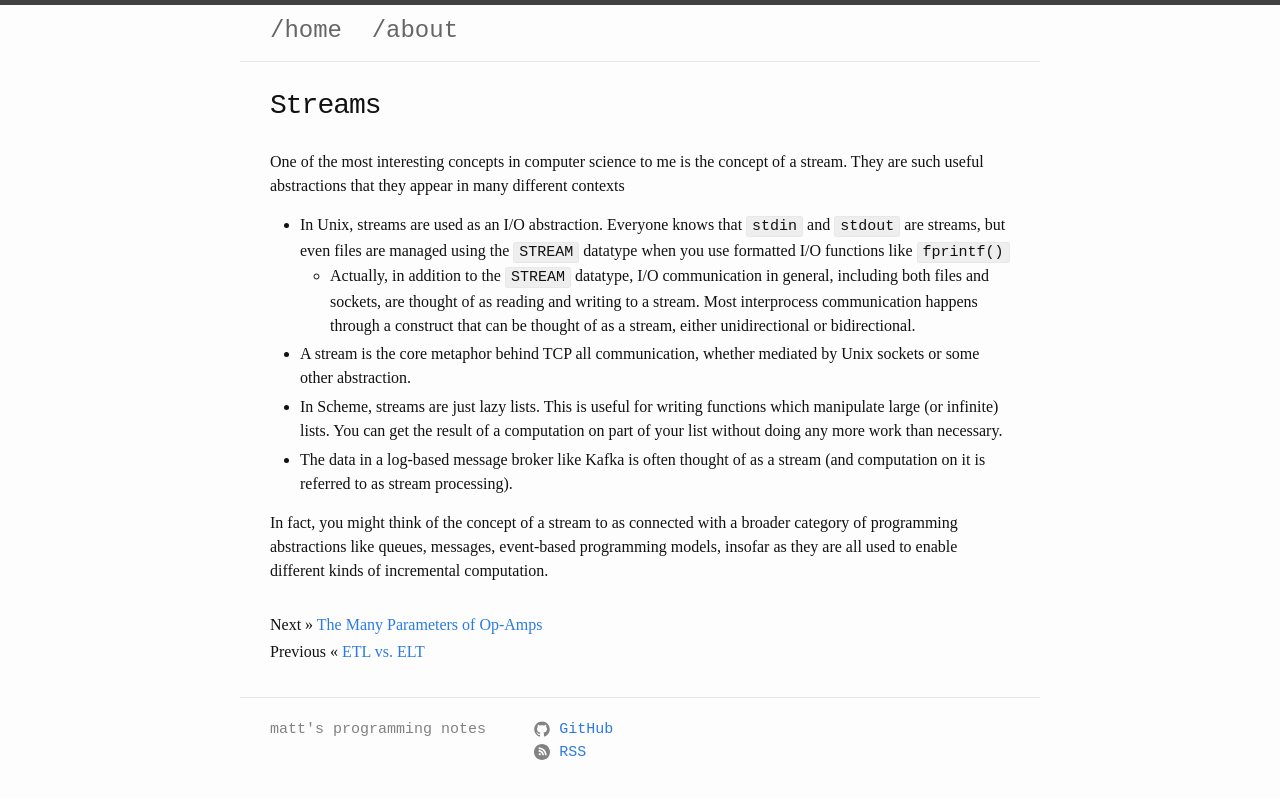
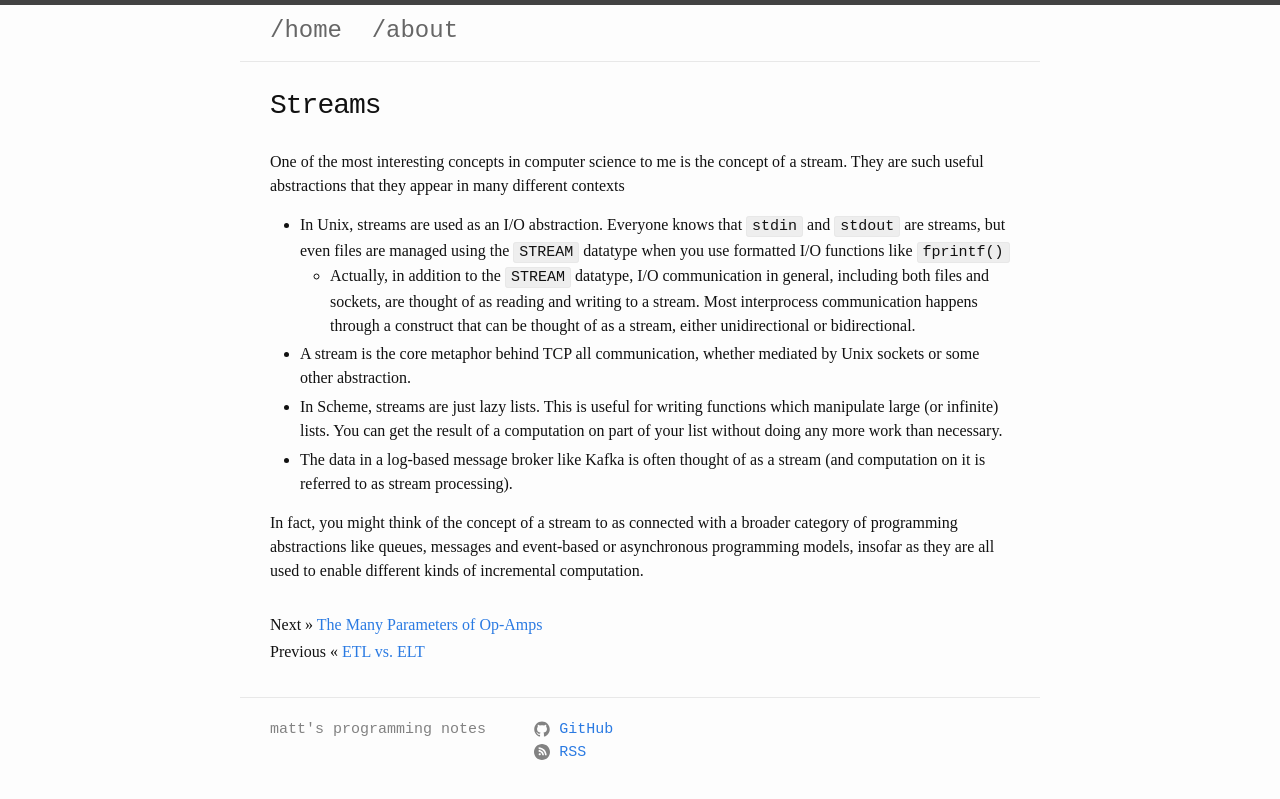
Before and after one commit to mattsteadman/mattsteadman.github.io, a Jekyll site: the page built from _posts/2023-11-23-streams.md, in a window 1280 px wide. Shown: the top 799 px of the page. Built offline with Jekyll 4.4.1, drawn with Linux system fonts in a browser that asks for light colours.

Commit message:
Phrasing

```diff
--- a/_posts/2023-11-23-streams.md
+++ b/_posts/2023-11-23-streams.md
@@ -14,4 +14,4 @@ One of the most interesting concepts in computer science to me is the concept of
 - In Scheme, streams are just lazy lists. This is useful for writing functions which manipulate large (or infinite) lists. You can get the result of a computation on part of your list without doing any more work than necessary.
 - The data in a log-based message broker like Kafka is often thought of as a stream (and computation on it is referred to as stream processing).
 
-In fact, you might think of the concept of a stream to as connected with a broader category of programming abstractions like queues, messages, event-based programming models, insofar as they are all used to enable different kinds of incremental computation.
+In fact, you might think of the concept of a stream to as connected with a broader category of programming abstractions like queues, messages and event-based or asynchronous programming models, insofar as they are all used to enable different kinds of incremental computation.
```
